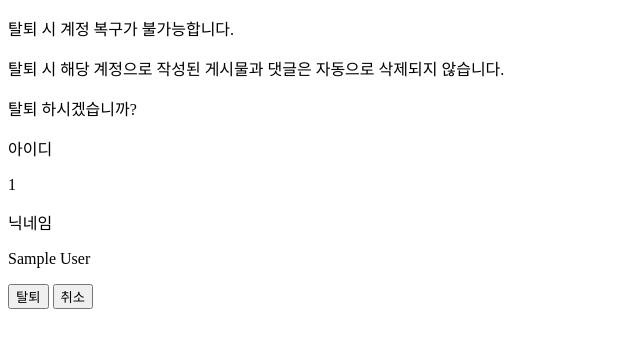
After one commit to kjadlkg/php-practice4, a PHP site: page /withdraw.php in a window 1280 px wide. The commit adds this page. Shown: the top 348 px of the page, without its empty margins (0-640 px from the left). Run offline with PHP 8.4, Linux system fonts and the light colour scheme; the visitor is signed in with stand-in values (Sample User, id 1).

Commit message:
mypage - withdraw (회원탈퇴)

```diff
--- a/mypage/check.php
+++ b/mypage/check.php
@@ -26,10 +26,11 @@ if ($_SERVER['REQUEST_METHOD'] === 'POST') {
     $stmt = $db->prepare("SELECT user_pw FROM user WHERE user_id = ?");
     $stmt->bind_param("s", $id);
     $stmt->execute();
-    $stmt->bind_result($hashed_pw);
+    $result = $stmt->get_result();
+    $row = $result->fetch_assoc();
     $stmt->close();
 
-    if (!password_verify($pw, $hashed_pw)) {
+    if (!password_verify($pw, $row['user_pw'])) {
         echo "<script>alert('비밀번호를 확인해주세요.');</script>";
     } else {
         header("Location: info.php");
--- a/mypage/info.php
+++ b/mypage/info.php
@@ -8,6 +8,7 @@ if (!isset($_SESSION["id"])) {
 }
 
 $id = $_SESSION['id'];
+$name = $_SESSION['name'];
 
 $stmt = $db->prepare("SELECT user_email FROM user WHERE user_id = ?");
 $stmt->bind_param("s", $id);
@@ -40,7 +41,7 @@ if (!$user) {
         <header class="header bg">
             <div class="head">
                 <h1 class="logo">
-                    <a href="../../main/index.php">메인페이지</a>
+                    <a href="../main/index.php">메인페이지</a>
                 </h1>
             </div>
         </header>
--- /dev/null
+++ b/mypage/withdraw.php
@@ -0,0 +1,63 @@
+<?php
+session_start();
+include "../db.php";
+
+if (!isset($_SESSION['id'])) {
+    echo "<script>alert('로그인이 필요합니다.'); location.href='../member/login/login.php';</script>";
+    exit;
+}
+
+$id = $_SESSION['id'];
+$name = $_SESSION['name'];
+
+if ($_SERVER['REQUEST_METHOD'] === 'POST') {
+    $is_deleted = 1;
+    $deleted_at = date("Y-m-d H:i:s");
+
+    $stmt = $db->prepare("UPDATE user SET is_deleted = ? , deleted_at = ? WHERE user_id = ?");
+    $stmt->bind_param("iss", $is_deleted, $deleted_at, $id);
+    $stmt->execute();
+    $stmt->close();
+
+    session_unset();
+    session_destroy();
+
+    echo "<script>alert('탈퇴가 완료되었습니다.); location.href='../main/index.php';</script>";
+    exit;
+}
+
+?>
+<!DOCTYPE html>
+<html lang="en">
+
+<head>
+    <meta charset="UTF-8">
+    <meta name="viewport" content="width=device-width, initial-scale=1.0">
+    <title>회원 탈퇴</title>
+</head>
+
+<body>
+    <div>
+        <form method="POST">
+            <p>탈퇴 시 계정 복구가 불가능합니다.</p>
+            <p>탈퇴 시 해당 계정으로 작성된 게시물과 댓글은 자동으로 삭제되지 않습니다.</p>
+            <p>탈퇴 하시겠습니까?</p>
+            <div>
+                <div>
+                    <div>아이디</div>
+                    <p><?= htmlspecialchars($id) ?></p>
+                </div>
+                <div>
+                    <div>닉네임</div>
+                    <p><?= htmlspecialchars($name) ?></p>
+                </div>
+            </div>
+            <div>
+                <button type="submit">탈퇴</button>
+                <button type="button" onclick="location.href='../main/index.php'">취소</button>
+            </div>
+        </form>
+    </div>
+</body>
+
+</html>
```
